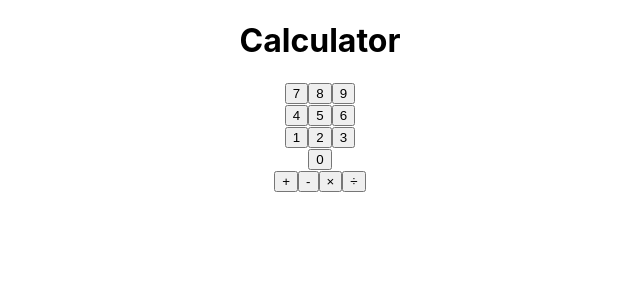
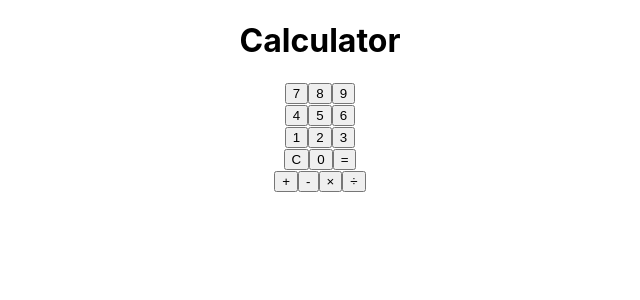
Before and after one commit to funduleadiana/react-bootcamp, a React (Create React App) app in the folder calculator/: page / in a window 1280 px wide. Shown: the top 300 px of the page, without its empty margins (320-960 px from the left). Built offline with nearby package versions, Linux system fonts and the light colour scheme.

Commit message:
2 new elements added to the calculator - passing tests

```diff
--- a/calculator/src/components/Calculator.tsx
+++ b/calculator/src/components/Calculator.tsx
@@ -1,17 +1,25 @@
+import { Fragment } from "react";
+
 const rows = [[7, 8, 9], [4, 5, 6], [1, 2, 3], [0]];
 const calcOperators = ["+", "-", "×", "÷"];
+const equalSign = "=";
+const clearSign = "C";
 const Calculator = () => {
   return (
     <div className="calculator">
       <h1>Calculator</h1>
       <div role="grid">
-        {rows.map((row) => {
+        {rows.map((row, i) => {
           return (
-            <div key={row.toString()} role="row">
-              {row.map((n) => (
-                <button key={n}>{n.toString()}</button>
-              ))}
-            </div>
+            <Fragment key={row.toString()}>
+              <div role="row">
+                {i === 3 && <button>{clearSign}</button>}
+                {row.map((n) => (
+                  <button key={n}>{n}</button>
+                ))}
+                {i === 3 && <button>{equalSign}</button>}
+              </div>
+            </Fragment>
           );
         })}
         {calcOperators.map((operator) => (
```
